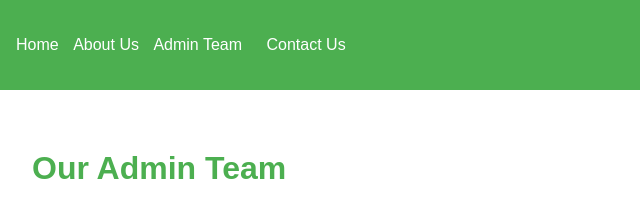
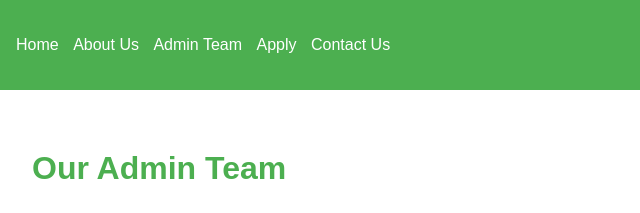
Before and after one commit to jcclinic/jcclinic.github.io, a plain HTML site: page team.html in a window 1280 px wide. Shown: the top 213 px of the page, 0-640 px from the left. Drawn offline with Linux system fonts and the light colour scheme.

Commit message:
Update team.html

```diff
--- a/team.html
+++ b/team.html
@@ -13,7 +13,8 @@
                 <li><a href="index.html">Home</a></li>
                 <li><a href="about.html">About Us</a></li>
                 <li><a href="team.html">Admin Team</a></li>
-                <li>                <li><a href="contact.html">Contact Us</a></li>
+                <li><a href="apply.html">Apply</a></li>
+                <li><a href="contact.html">Contact Us</a></li>
             </ul>
         </nav>
     </header>
```
